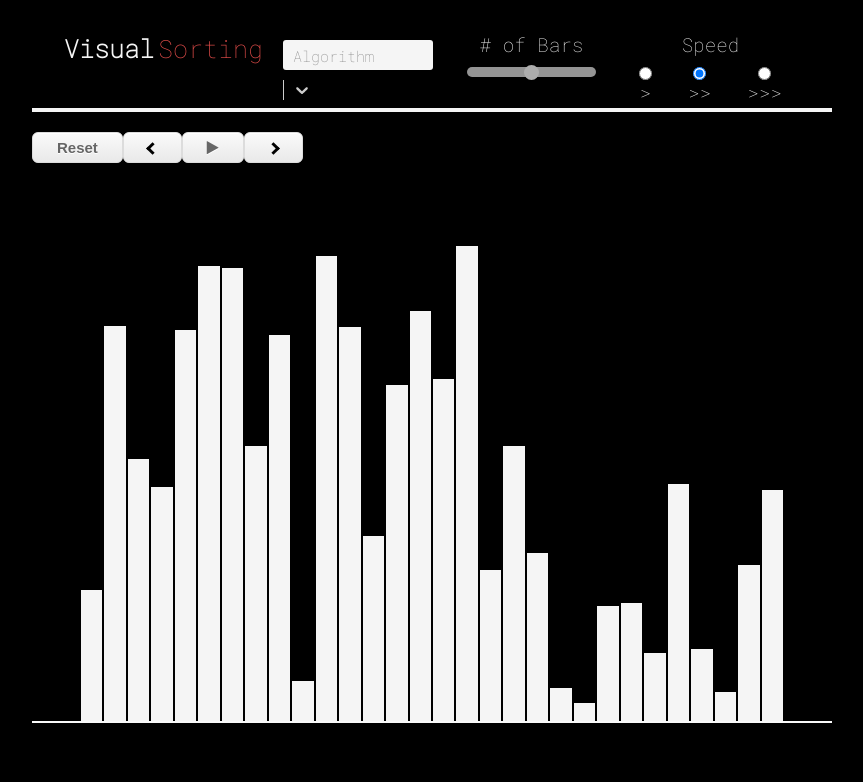
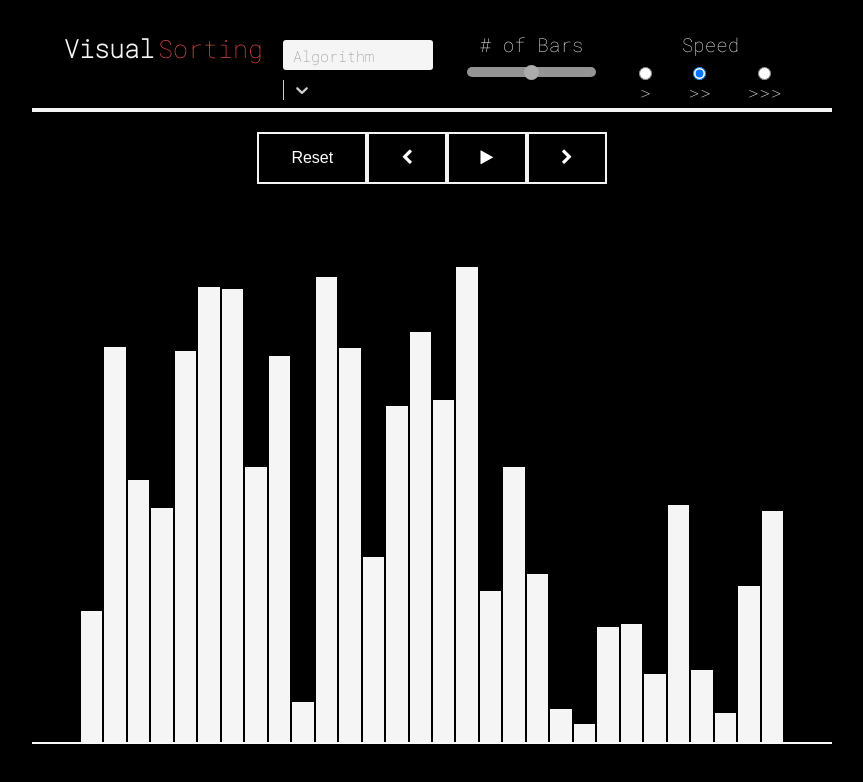
Before and after one commit to lennox-davidlevy/Sorting_Algo_Visualizer, a React (Create React App) app: page / in a window 1280 px wide. Shown: the top 782 px of the page, without its empty margins (208-1071 px from the left). Built offline with nearby package versions, Linux system fonts and the light colour scheme.

Commit message:
button styling done

```diff
--- a/src/components/NavBar.js
+++ b/src/components/NavBar.js
@@ -30,7 +30,7 @@ const NavBar = ({
     option: (provided, state) => ({
       ...provided,
       borderBottom: '2px solid whitesmoke',
-      color: state.isSelected ? 'black' : 'black',
+      color: state.isSelected ? 'red' : 'black',
       padding: 20,
       backgroundColor: 'whitesmoke',
       fontSize: 15,
--- a/src/components/Radio.js
+++ b/src/components/Radio.js
@@ -8,15 +8,16 @@ const obj = {
 const Radio = ({ clickHandler, speed }) => {
   return (
     <div className="radio-container">
-      {arr.map((item) => {
+      {arr.map((item, key) => {
         return (
-          <label className="radio">
+          <label key={key} className="radio">
             <input
               type="radio"
               name="animationSpeed"
               value={item}
               checked={item == speed}
               onChange={clickHandler}
+              key={key}
             />
             {obj[item]}
           </label>
--- a/src/components/Visualizer.css
+++ b/src/components/Visualizer.css
@@ -111,7 +111,11 @@ li {
 
 /* BUTTONS */
 
-.myButton {
+.controls-container {
+  text-align: center;
+}
+
+/* .myButton {
   box-shadow: inset 0px 1px 0px 0px #ffffff;
   background: linear-gradient(to bottom, #f9f9f9 5%, #e9e9e9 100%);
   background-color: #f9f9f9;
@@ -134,12 +138,30 @@ li {
 .myButton:active {
   position: relative;
   top: 1px;
+} */
+
+.myButton {
+  background-color: black;
+  border: 2px solid whitesmoke;
+  color: white;
+  padding: 15px 32px;
+  text-align: center;
+  text-decoration: none;
+  display: inline-block;
+  font-size: 16px;
+}
+.myButton:hover {
+  background-color: whitesmoke;
+  color: black;
+}
+.myButton:hover .arrow {
+  border: solid black;
 }
 
 /* ARROW BUTTONS */
 
 .arrow {
-  border: solid black;
+  border: solid whitesmoke;
   border-width: 0 3px 3px 0;
   display: inline-block;
   padding: 3px;
@@ -153,34 +175,6 @@ li {
 .left {
   transform: rotate(135deg);
   -webkit-transform: rotate(135deg);
-}
-
-.up {
-  transform: rotate(-135deg);
-  -webkit-transform: rotate(-135deg);
-}
-
-.down {
-  transform: rotate(45deg);
-  -webkit-transform: rotate(45deg);
-}
-
-.loader {
-  border: 16px solid #f3f3f3; /* Light grey */
-  border-top: 16px solid #3498db; /* Blue */
-  border-radius: 50%;
-  height: auto;
-  width: auto;
-  animation: spin 2s linear infinite;
-}
-
-@keyframes spin {
-  0% {
-    transform: rotate(0deg);
-  }
-  100% {
-    transform: rotate(360deg);
-  }
 }
 
 /* navbar */
@@ -201,21 +195,15 @@ li {
 .logoWrapper {
   display: flex;
 }
-
 .stylish {
   font-weight: bold;
   color: whitesmoke;
   font-size: 25px;
 }
-
 .logo {
   padding-left: 4px;
   color: #ea4f4c;
   font-size: 25px;
-}
-
-.dropdown-container {
-  color: whitesmoke;
 }
 .dropdown-nav {
   max-width: 150px;
@@ -228,9 +216,3 @@ li {
 .num-bar-nav {
   max-width: 200px;
 }
-
-ul {
-  color: white;
-}
-
-/* dropdown */
--- a/src/components/Visualizer.js
+++ b/src/components/Visualizer.js
@@ -103,10 +103,6 @@ const Visualizer = () => {
     setArr(arr);
     setStepPosition(0);
     setSelectAlgo(['Selection Sort', 'Bubble Sort', 'Merge Sort']);
-    // setAlgo('');
-    // setSpeed('medium');
-    // const selector = document.getElementById('selector');
-    // selector.value = '';
   };
 
   const selectionSortAnimation = () => {
@@ -160,26 +156,11 @@ const Visualizer = () => {
         numberOfBars={numberOfBars}
         algo={algo}
       />
-      {/* <DropDown clickHandler={dropDownSelect} arr={selectAlgo} />
-      <Radio clickHandler={radioSelect} speed={speed} />
-
-      <label>
-        <input
-          id="bar-range"
-          type="range"
-          min="10"
-          max="50"
-          value={numberOfBars}
-          step="10"
-          onChange={(e) => changeNumberOfBars(e)}
-        />
-        Bars: {numberOfBars}
-      </label> */}
       <div className="controls-container">
         <Buttons clickHandler={resetArray} title="Reset" item={numberOfBars} />
         <Buttons
           clickHandler={stepBack}
-          title={<i className="arrow left"></i>}
+          title={<i className="fa fa-chevron-left"></i>}
         />
         <Buttons
           clickHandler={playOrPauseHandler}
@@ -189,7 +170,7 @@ const Visualizer = () => {
         />
         <Buttons
           clickHandler={stepForward}
-          title={<i className="arrow right"></i>}
+          title={<i className="fa fa-chevron-right"></i>}
         />
       </div>
       <Bars arr={steps[stepPosition]} colorStep={colors[stepPosition]} />
```
